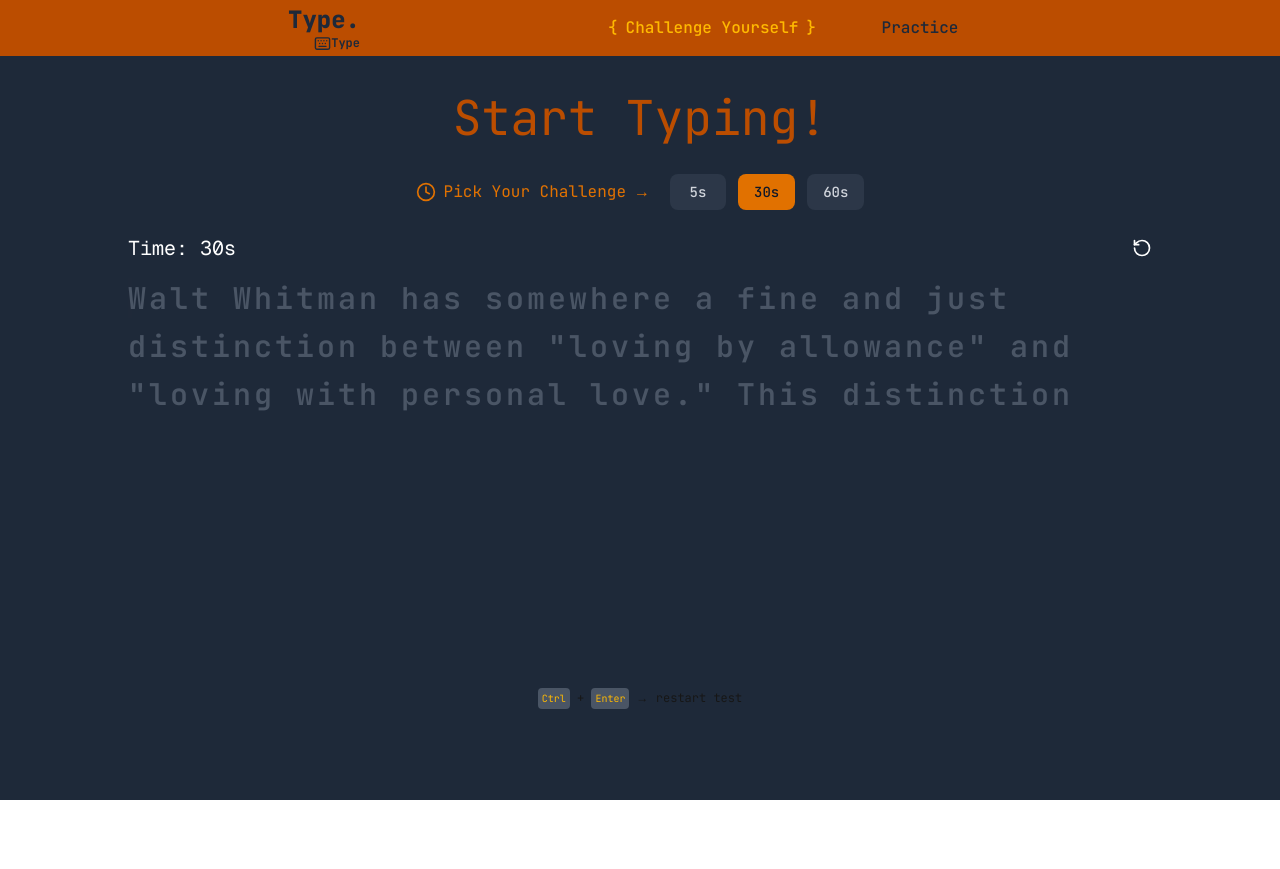
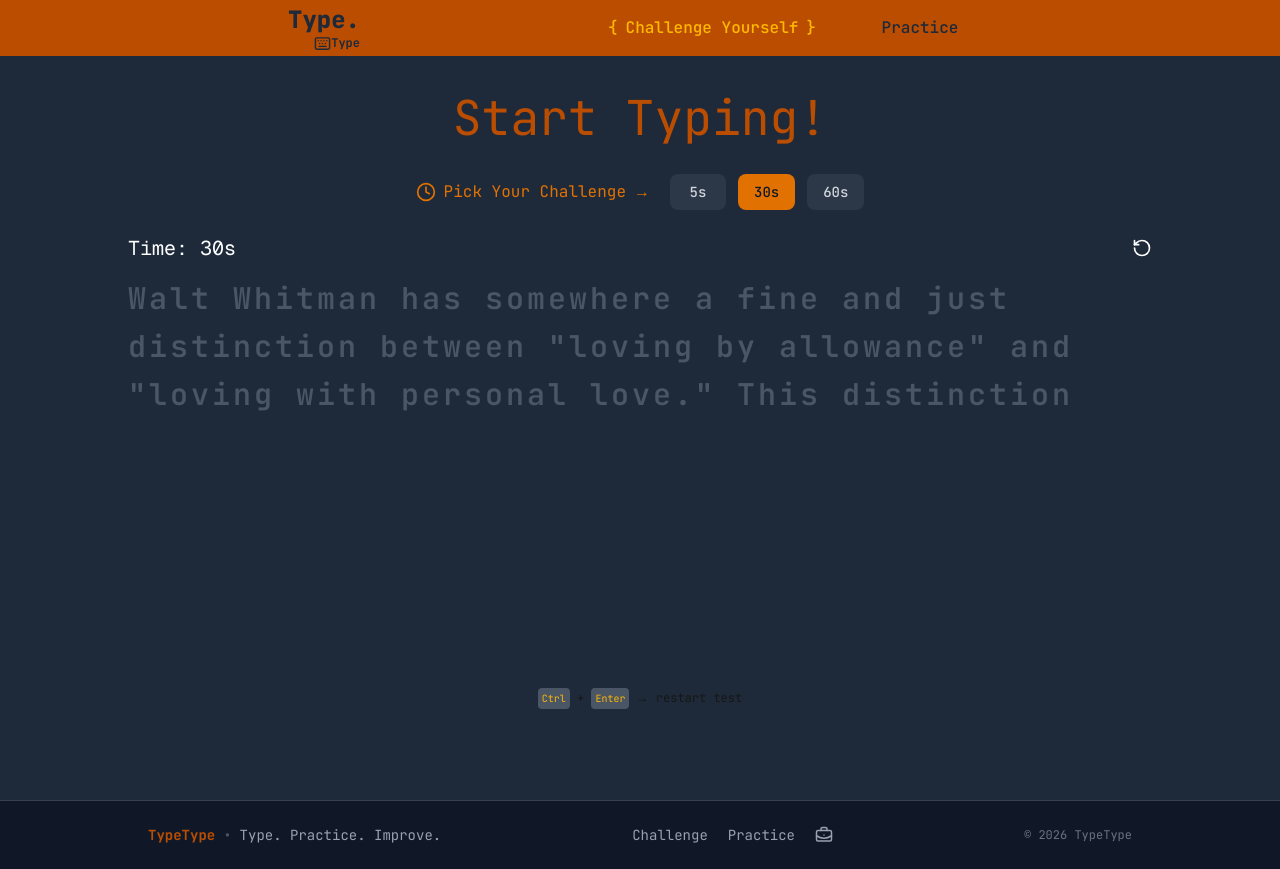
Before and after one commit to THEGunDevil/type-testing-website-frontend, a Next.js app: page / in a window 1280 px wide. Before the commit the page ends 800 px from the top, so only its background shows below. Built offline with nearby package versions, Linux system fonts and the light colour scheme.

Commit message:
--allow-empty-message

```diff
--- a/app/layout.tsx
+++ b/app/layout.tsx
@@ -2,6 +2,7 @@ import type { Metadata } from "next";
 import { Geist, Geist_Mono, JetBrains_Mono } from "next/font/google";
 import "./globals.css";
 import Header from "@/components/Header";
+import Footer from "@/components/Footer";
 
 const geistSans = Geist({
   variable: "--font-geist-sans",
@@ -31,6 +32,7 @@ export default function RootLayout({ children }: LayoutProps<"/">) {
       <body className={`min-h-full flex flex-col ${jetBrainsMono.variable}`}>
         <Header/>
         {children}
+        <Footer/>
       </body>
     </html>
   );
--- /dev/null
+++ b/components/Footer.tsx
@@ -0,0 +1,49 @@
+"use client";
+
+import { BriefcaseBusiness } from "lucide-react";
+import Link from "next/link";
+function Footer() {
+  return (
+    <footer className="border-t border-gray-700 bg-gray-900 font-jetbrains text-gray-400">
+      <div className="mx-auto flex max-w-5xl flex-col items-center justify-between gap-4 px-5 py-6 md:flex-row">
+        {/* Brand */}
+        <div className="text-sm">
+          <span className="font-bold text-amber-700">TypeType</span>
+          <span className="mx-2 text-gray-600">•</span>
+          <span>Type. Practice. Improve.</span>
+        </div>
+
+        {/* Navigation */}
+        <nav className="flex items-center gap-5 text-sm">
+          <Link href="/" className="transition-colors hover:text-amber-500">
+            Challenge
+          </Link>
+
+          <Link
+            href="/practice"
+            className="transition-colors hover:text-amber-500"
+          >
+            Practice
+          </Link>
+
+          <Link
+            href="https://himel-codes-95.vercel.app/"
+            target="_blank"
+            rel="noopener noreferrer"
+            aria-label="portfolio"
+            className="transition-colors hover:text-amber-500"
+          >
+            <BriefcaseBusiness size={18} />
+          </Link>
+        </nav>
+
+        {/* Copyright */}
+        <p className="text-xs text-gray-500">
+          © {new Date().getFullYear()} TypeType
+        </p>
+      </div>
+    </footer>
+  );
+}
+
+export default Footer;
```
